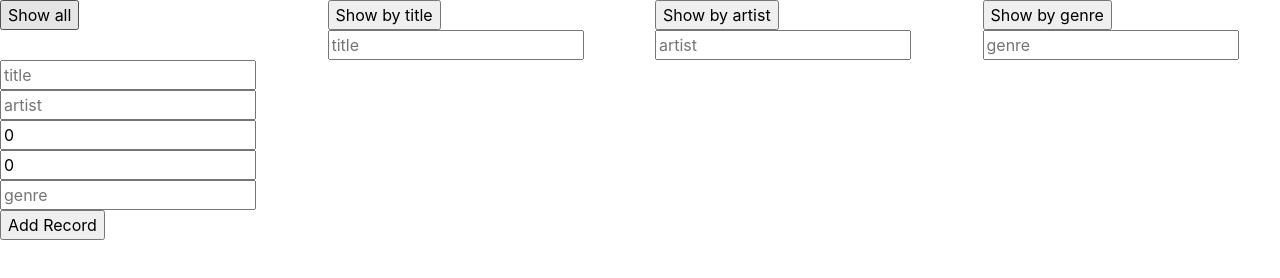
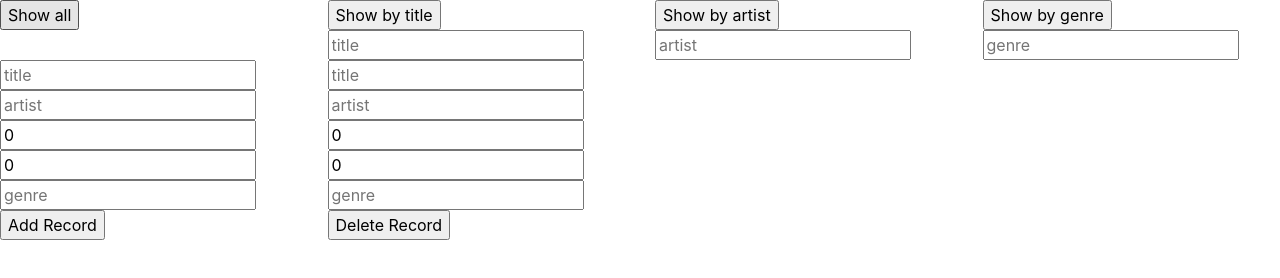
Before and after one commit to AkselSLarsen/PairProgrammingWebpage, a plain HTML site: page index.html in a window 1280 px wide. Drawn offline with nearby package versions, Linux system fonts and the light colour scheme.

Commit message:
commit delete

```diff
--- a/index.html
+++ b/index.html
@@ -64,7 +64,12 @@
                 <input type="button" id="addbutton" value="Add Record" v-on:click="AddMusicRecord">
             </div>
             <div class="col-xl-3">
-
+                <input type="text" id="titledeleteinput" placeholder="title" v-model="deleteData.title">
+                <input type="text" id="artistdeleteinput" placeholder="artist" v-model="deleteData.artist">
+                <input type="number" id="durationdeleteinput" placeholder="90" v-model="deleteData.duration">
+                <input type="number" id="yeardeleteinput" placeholder="2000" v-model="deleteData.publicationYear">
+                <input type="text" id="genredeleteinput" placeholder="genre" v-model="deleteData.genre">
+                <input type="button" id="deletebutton" value="Delete Record" v-on:click="DeleteMusicRecord">
             </div>
             <div class="col-xl-3">
 
--- a/js/js.js
+++ b/js/js.js
@@ -11,6 +11,7 @@ Vue.createApp({
             artistToSearchFor: "",
             genreToSearchFor: "",
             addData: {title: "", artist: "", duration: 0, publicationYear: 0, genre: ""},
+            deleteData: {title: "", artist: "", duration: 0, publicationYear: 0, genre: ""},
 
         }
     },
@@ -36,8 +37,10 @@ Vue.createApp({
             }
         },
         async AddMusicRecord() {
-            console.log(this.addData)
             response = await axios.post(GetAllMusicRecordsURL, this.addData) ;
-        }
+        },
+        async DeleteMusicRecord() {
+            response = await axios.delete(GetAllMusicRecordsURL, this.deleteData) ;
+        },
     }
 }).mount("#app")
```
